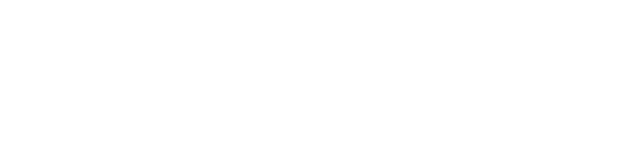
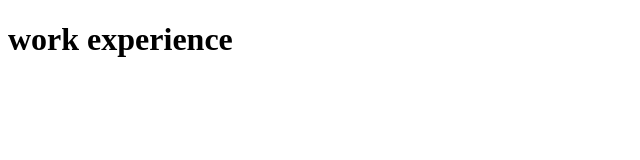
Before and after one commit to doc1atis/basic-basic-portfolio, a plain HTML site: page index.html in a window 1280 px wide. Shown: the whole page, without its empty margins (0-640 px from the left). Drawn offline with Linux system fonts and the light colour scheme.

Commit message:
work experience added

```diff
--- a/index.html
+++ b/index.html
@@ -1,4 +1,5 @@
 <!DOCTYPE html>
 <html>
     <head></head>
+    <h1>work experience</h1>
 </html>
```
